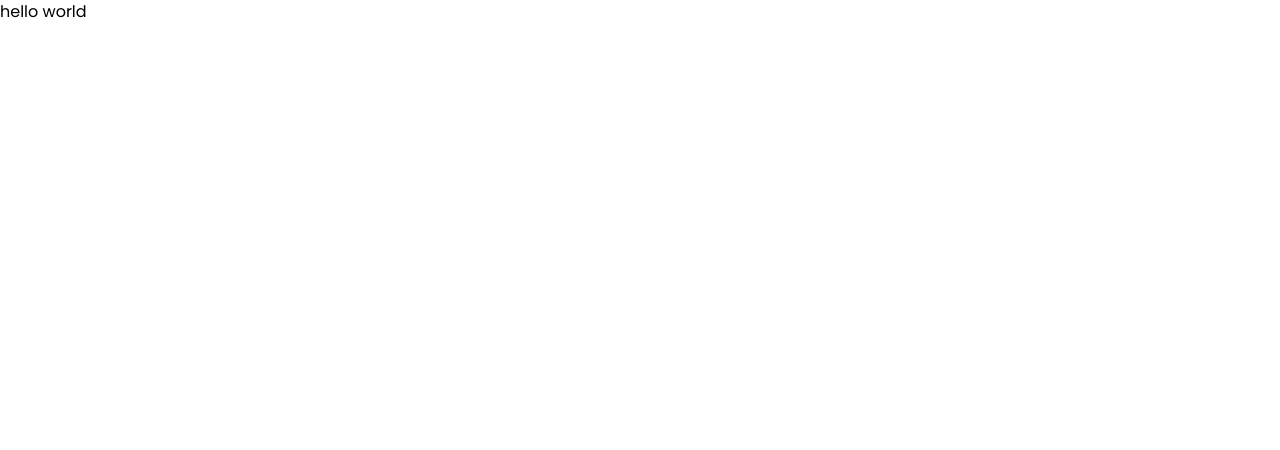
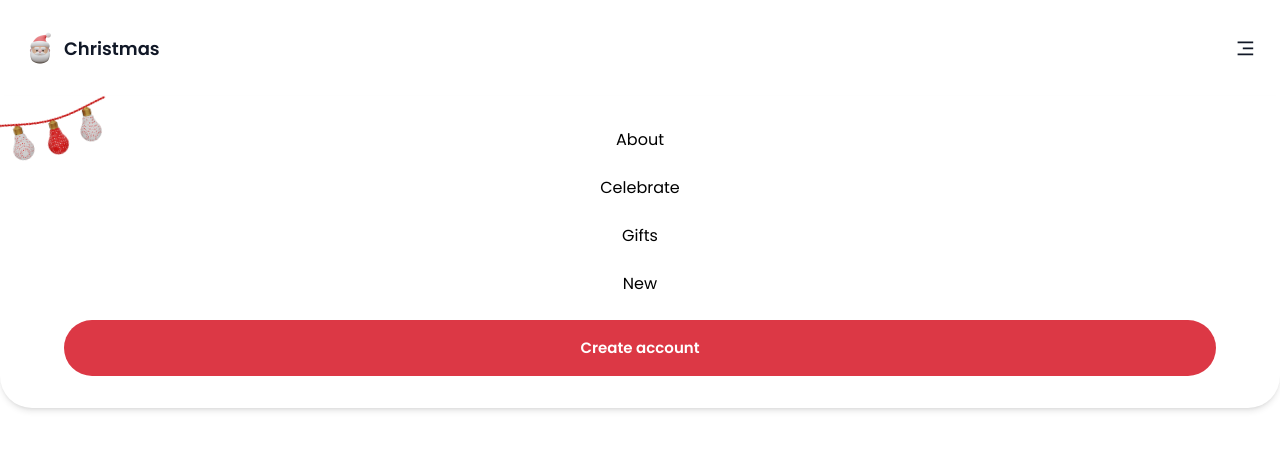
Before and after one commit to fajarfadillahh/christmas-store-react-tailwind, a React (Vite) app: page / in a window 1280 px wide. Shown: the top 450 px of the page. Built offline with nearby package versions, Linux system fonts and the light colour scheme.

Commit message:
create Home page | create Header & Button components

```diff
--- a/src/App.jsx
+++ b/src/App.jsx
@@ -1,9 +1,17 @@
 import React from "react";
+import { BrowserRouter as Router, Routes, Route } from "react-router-dom";
+
+// import pages
+import Home from "./pages/Home";
 
 export default function App() {
   return (
-    <div>
-      <h1>hello world</h1>
-    </div>
+    <>
+      <Router>
+        <Routes>
+          <Route exact path="/" element={<Home />} />
+        </Routes>
+      </Router>
+    </>
   );
 }
--- /dev/null
+++ b/src/components/Button.jsx
@@ -0,0 +1,17 @@
+import React from "react";
+import { Link } from "react-router-dom";
+
+export default function Button({ url, children, className }) {
+  return (
+    <Link
+      to={url}
+      className={
+        `flex h-14 items-center justify-center rounded-full bg-red-600 py-4 px-8 text-[15px] font-semibold text-white hover:bg-red-500`.concat(
+          " "
+        ) + className
+      }
+    >
+      {children}
+    </Link>
+  );
+}
--- /dev/null
+++ b/src/components/Header.jsx
@@ -0,0 +1,59 @@
+import React from "react";
+import { Link } from "react-router-dom";
+import { RiMenu3Line, RiCloseLine } from "react-icons/ri";
+
+// import images
+import HeaderLogo from "../assets/images/logo.png";
+import HeaderLight from "../assets/images/header-light.png";
+
+// import components
+import Button from "./Button";
+
+export default function Header() {
+  return (
+    <header className="header fixed top-0 left-0 z-20 w-full">
+      <div className="header__container container flex h-24 items-center justify-between">
+        <Link
+          to="/"
+          className="header__logo inline-flex items-center gap-2 text-[18px] font-semibold text-gray-900"
+        >
+          <img
+            src={HeaderLogo}
+            alt="header logo"
+            className="header__logo-icon w-8"
+          />
+          Christmas
+        </Link>
+
+        <div className="header__menu fixed top-24 left-0 w-full origin-top rounded-b-[2rem] bg-white py-8 px-16 text-center shadow-md transition-all duration-400">
+          <img
+            src={HeaderLight}
+            alt="header light"
+            className="header__light absolute top-0 left-0 w-28 -rotate-[15deg]"
+          />
+
+          <ul className="header__list mb-6 flex flex-col gap-6">
+            {[
+              ["About", "/about"],
+              ["Celebrate", "/celebrate"],
+              ["Gifts", "/gifts"],
+              ["New", "/new"],
+            ].map(([title, url]) => (
+              <li key={url.toString()}>
+                <Link to={url} className="header__link">
+                  {title}
+                </Link>
+              </li>
+            ))}
+          </ul>
+
+          <Button url="/sign-up">Create account</Button>
+        </div>
+
+        <div className="header__toggle inline-flex cursor-pointer text-[1.3rem] text-gray-900">
+          <RiMenu3Line />
+        </div>
+      </div>
+    </header>
+  );
+}
--- /dev/null
+++ b/src/pages/Home.jsx
@@ -0,0 +1,12 @@
+import React from "react";
+
+// import components & parts
+import Header from "../components/Header";
+
+export default function Home() {
+  return (
+    <>
+      <Header />
+    </>
+  );
+}
```
Also changed, not shown: src/assets/images/header-light.png (renamed from src/assets/images/nav-light.png).
